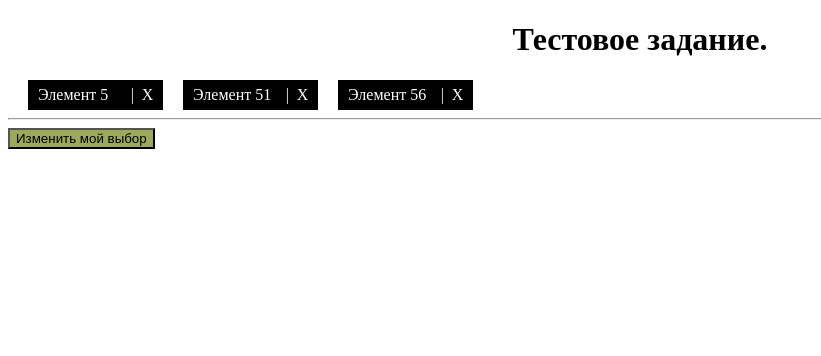
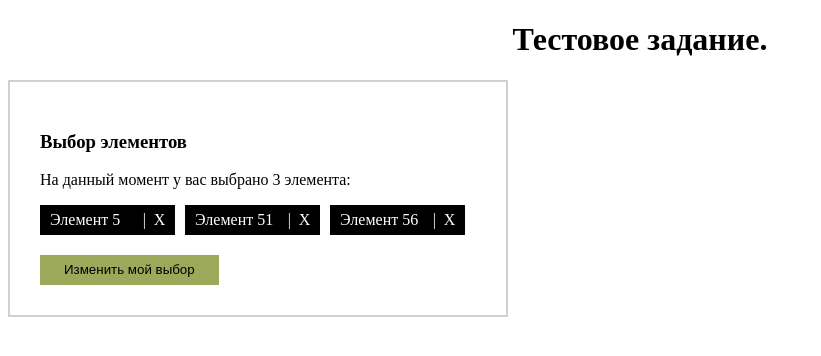
Before and after one commit to IgorGramovich/test_task, an Angular app: page / in a window 1280 px wide. Shown: the top 356 px of the page, without its empty margins (0-821 px from the left). Built offline with nearby package versions, Linux system fonts and the light colour scheme.

Commit message:
styles in widget component

```diff
--- a/src/app/widget/widget.component.html
+++ b/src/app/widget/widget.component.html
@@ -1,3 +1,6 @@
+<article class="widget">
+    <h3>Выбор элементов</h3>
+    <p>На данный момент у вас выбрано {{nodeList.length}} элемента:</p>
     <div
         class="widgetList"
     >
@@ -12,10 +15,10 @@
         </label>
 
     </div>
-<hr>
     <button
         class="btnChoose"
         (click)="chenge()"
     >
         Изменить мой выбор
     </button>
+</article>
--- a/src/app/widget/widget.component.scss
+++ b/src/app/widget/widget.component.scss
@@ -1,3 +1,17 @@
+:host {
+    display: block;
+    width: 500px;
+
+    .widget {
+        padding: 30px;
+        border: #d0d0d0 solid 2px;
+    }
+}
 .btnChoose {
+    display: inline-block;
+    margin-top: 20px;
     background: #9ca85a;
+    line-height: 30px;
+    padding: 0 24px;
+    cursor: pointer;
 }
--- a/src/app/widget/widget.styles.scss
+++ b/src/app/widget/widget.styles.scss
@@ -9,7 +9,7 @@
         background: black;
         color: white;
         text-align: end;
-        margin-left: 20px; // TODO delet
+        margin-right: 10px;
 
         .widgetNode_text {
             float: left;
@@ -20,7 +20,8 @@
             height: 30px;
             width: 25px;
             text-align: center;
-            transform: translateX(-3px)
+            transform: translateX(-3px);
+            cursor: pointer;
         }
     }
 }
--- a/src/styles.scss
+++ b/src/styles.scss
@@ -2,3 +2,9 @@
 * {
     box-sizing: border-box;
 }
+button {
+    border: none;
+    &:focus {
+        outline: none;
+    }
+}
```
Also changed, not shown: src/app/widget/widget.service.ts (+4 -5 lines). Lines whose indentation alone changed are shown as unchanged.
